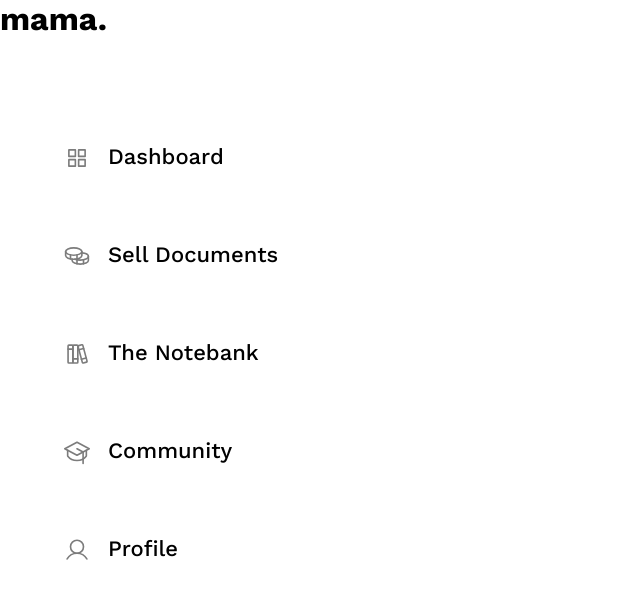
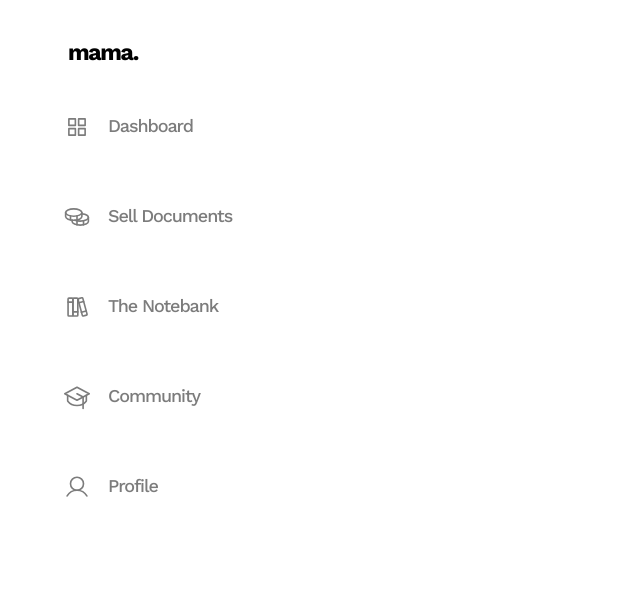
Before and after one commit to pyANSH/trf-mama, a React (Vite) app in the folder frontend/: page /dashboard in a window 1280 px wide. Shown: the top 598 px of the page, without its empty margins (0-640 px from the left). Built offline with nearby package versions, Linux system fonts and the light colour scheme.

Commit message:
feat: design changes

```diff
--- a/frontend/src/index.css
+++ b/frontend/src/index.css
@@ -1,2 +1,9 @@
 /* Use this only for font imports */
 @import url("https://fonts.googleapis.com/css2?family=Work+Sans:ital,wght@0,100;0,200;0,300;0,400;0,500;0,600;0,700;0,800;0,900;1,100;1,200;1,300;1,400;1,500;1,600;1,700;1,800;1,900&display=swap");
+
+* {
+    margin: 0;
+    padding: 0;
+    box-sizing: border-box;
+    letter-spacing: -0.06em;
+}
--- a/frontend/src/pages/Dashboard/Dashboard.tsx
+++ b/frontend/src/pages/Dashboard/Dashboard.tsx
@@ -9,28 +9,52 @@ import './App.css';
 import Notebank from './components/Notebank';
 import Profile from './components/Profile';
 import SellDocuments from './components/SellDocuments';
+import { useNavigate } from 'react-router-dom';
 
 const Container = styled.div`
   display: grid;
-  grid-template-rows: 8% 92%;
+  grid-template-rows: 12% 86%;
   height: 100vh;
+  width: 100%;
 `;
 
-const Header = styled.div``;
+const Header = styled.header`
+  background: transparent;
 
-const Logo = styled.h1``;
+  display: flex;
+  align-items: center;
+  padding: 52px 68px;
+  width: 100%;
+  height: 100%;
+  z-index: 100;
+`;
+
+const LogoText = styled.h1`
+  font-style: normal;
+  font-weight: 700;
+  font-size: 23px;
+  line-height: 27px;
+
+  cursor: pointer;
+`;
 
 const LeftContainer = styled.div`
   display: flex;
   flex-direction: column;
-  gap: 72px;
-  padding-top: 80px;
+  gap: 30px;
+  align-items: baseline;
 `;
 
 const SingleMenuItem = styled.div`
   display: flex;
   align-items: center;
   gap: 20px;
+  height: 60px;
+  color: #7c7c7c;
+  &:hover {
+    color: #3b4bd5;
+    cursor: pointer;
+  }
 `;
 
 const SquareFourIcon = styled(SquaresFour)`
@@ -65,7 +89,7 @@ const UserIcon = styled(User)`
 
 const OptionText = styled.p(() => ({
   fontWeight: '500',
-	fontSize: '22px',
+  fontSize: '18px',
   lineHeight: '26px',
 }));
 
@@ -75,6 +99,7 @@ const CommonIcons = {
 };
 const SidebarOptionIcon = styled.div(({}) => ({
   ...CommonIcons,
+  color: 'inherit',
 }));
 const ContentContainer = styled.div(({ theme }) => ({
   //   width: "78%",
@@ -86,9 +111,13 @@ const MainContainer = styled.div`
   grid-template-columns: 20% 80%;
   width: 90%;
   margin: 0 auto;
+  height: 100%;
+  max-height: 100%;
+  overflow: hidden;
 `;
 
 function Dashboard() {
+  const navigate = useNavigate();
   const [tab, setTab] = useState(0);
 
   const sidebarOptions = [
@@ -126,7 +155,13 @@ function Dashboard() {
   return (
     <Container>
       <Header>
-				<Logo>mama.</Logo>
+        <LogoText
+          onClick={() => {
+            navigate('/dashboard');
+          }}
+        >
+          mama.
+        </LogoText>
       </Header>
       <MainContainer>
         <LeftContainer>
--- a/frontend/src/pages/Dashboard/components/Profile.tsx
+++ b/frontend/src/pages/Dashboard/components/Profile.tsx
@@ -11,8 +11,13 @@ import { X } from 'phosphor-react';
 import { _updateUser } from '../../../Store/Thunk/Onboard';
 import { _updateUserDetails } from '../../../Store/Thunk/users';
 import { showToast } from '../../../Store/Reducers/onboard';
+import img from '../../../assets/SweetGirl.png';
 
-const Container = styled.div``;
+const Container = styled.div`
+  display: flex;
+  flex-direction: column;
+  gap: 60px;
+`;
 
 const Header = styled.div`
   display: flex;
@@ -28,13 +33,15 @@ const Topic = styled.p`
 
 const Caption = styled.p`
   font-weight: 500;
-  font-size: 20px;
+  font-size: 18px;
   line-height: 24px;
+  color: #7c7c7c;
 `;
 
 const MainContainer = styled.div`
-  display: flex;
-  justify-content: space-between;
+  display: grid;
+  grid-template-columns: 70% 30%;
+
   width: 100%;
 `;
 
@@ -48,10 +55,11 @@ const RightContainer = styled.div`
   display: flex;
   flex-direction: column;
   gap: 35px;
-  width: 30%;
+  width: 100%;
 `;
 
 const CommonInputContainer = styled.div`
+  position: relative;
   display: flex;
   flex-direction: column;
   gap: 12px;
@@ -66,13 +74,22 @@ const CommonInputText = styled.p`
 const CommonInput = styled.input`
   border: 1px solid grey;
   border-radius: 8px;
+  font-size: 16px;
   padding: 12px 16px;
+  color: #757d8a;
+  border: 1px solid #e1e3e6;
+  &:focus {
+    outline: none;
+    border: 1px solid #4e73f8;
+    outline: 1px solid #4e73f8;
+  }
 `;
 
 const GenderText = styled.div`
   font-weight: 400;
-  font-size: 18px;
+  font-size: 16px;
   line-height: 24px;
+  color: #757d8a;
 `;
 const DropDownAns = styled.div`
   border: 1px solid grey;
@@ -82,13 +99,17 @@ const DropDownAns = styled.div`
   justify-content: space-between;
   cursor: pointer;
   align-items: center;
+  border: 1px solid #e1e3e6;
 `;
 
 const DropDownMainContainer = styled.div`
+  border: 1px solid #e1e3e6;
   width: 100%;
   box-shadow: 0px 8px 24px -4px rgba(27, 46, 94, 0.08);
   border-radius: 8px;
-  border: 1px solid #e1e3e6;
+  position: absolute;
+  bottom: 60px;
+  background: white;
   padding: 24px 9px;
   display: flex;
   flex-direction: column;
@@ -149,10 +170,12 @@ const ProfilePicText = styled.p`
 const UploadProfilePictureBtn = styled.button`
   padding: 12px 43px;
   border: 1px solid #4e73f8;
+  color: #4e73f8;
   border-radius: 8px;
   font-weight: 500;
   font-size: 18px;
   line-height: 24px;
+  cursor: pointer;
 `;
 const InterestBtn = styled.button`
   width: fit-content;
@@ -172,11 +195,13 @@ const SaveBtn = styled.div`
   width: fit-content;
   padding: 12px 32px;
   border-radius: 16px;
-  background-color: #4e73f8;
-  color: white;
+  border: 1px solid #4e73f8;
+  border-radius: 8px;
+  color: #4e73f8;
   font-weight: 500;
   font-size: 18px;
   margin: 0 auto;
+  cursor: pointer;
 `;
 function Profile() {
   const imageUpload = useRef<HTMLInputElement>(null);
@@ -195,7 +220,7 @@ function Profile() {
   const [email, setEmail] = useState('');
   const [name, setName] = useState('');
   const [college, setCollege] = useState('');
-  const [gender, setGender] = useState('Select Gender');
+  const [gender, setGender] = useState('Gender');
   const [interest, setInterest] = useState('Education 🎓');
 
   const [isGenderDropDownOpen, setIsGenderDropDownOpen] = useState(false);
@@ -206,19 +231,19 @@ function Profile() {
   const InputFeeds = [
     {
       label: 'Email Address',
-      placeholderText: 'email',
+      placeholderText: 'Email',
       onInputChange: (e: any) => setEmail(e.target.value),
       stateName: email,
     },
     {
       label: 'Name',
-      placeholderText: 'name',
+      placeholderText: 'Name',
       onInputChange: (e: any) => setName(e.target.value),
       stateName: name,
     },
     {
       label: 'College',
-      placeholderText: 'college',
+      placeholderText: 'College',
       onInputChange: (e: any) => setCollege(e.target.value),
       stateName: college,
     },
@@ -326,7 +351,7 @@ function Profile() {
     setName(user?.userFullName);
     setCollege(user?.college);
     if (user?.gender === '') {
-      setGender('Select Gender');
+      setGender('Gender');
     }
     if (user?.gender === 'male') {
       setGender('Male');
@@ -405,11 +430,7 @@ function Profile() {
 
         <RightContainer>
           <ProfilePhotoContainer>
-            <ProfilePic
-              src={
-                'https://pbs.twimg.com/profile_images/685700874434314240/80T5j3HF_400x400.jpg'
-              }
-            />
+            <ProfilePic src={img} />
             <ProfilePicText>Profile Picture</ProfilePicText>
 
             <input
@@ -425,7 +446,7 @@ function Profile() {
           </ProfilePhotoContainer>
 
           <CommonInputContainer>
-            <CommonInputText>Choose your main interest</CommonInputText>
+            <CommonInputText>Choose your interests</CommonInputText>
             <InterestListContainer>
               {interestArr.map((interest: string, index: number) => (
                 <InterestBtn key={index}>
```
Also changed, not shown: frontend/src/assets/SweetGirl.png (added). Lines whose indentation alone changed are shown as unchanged.
